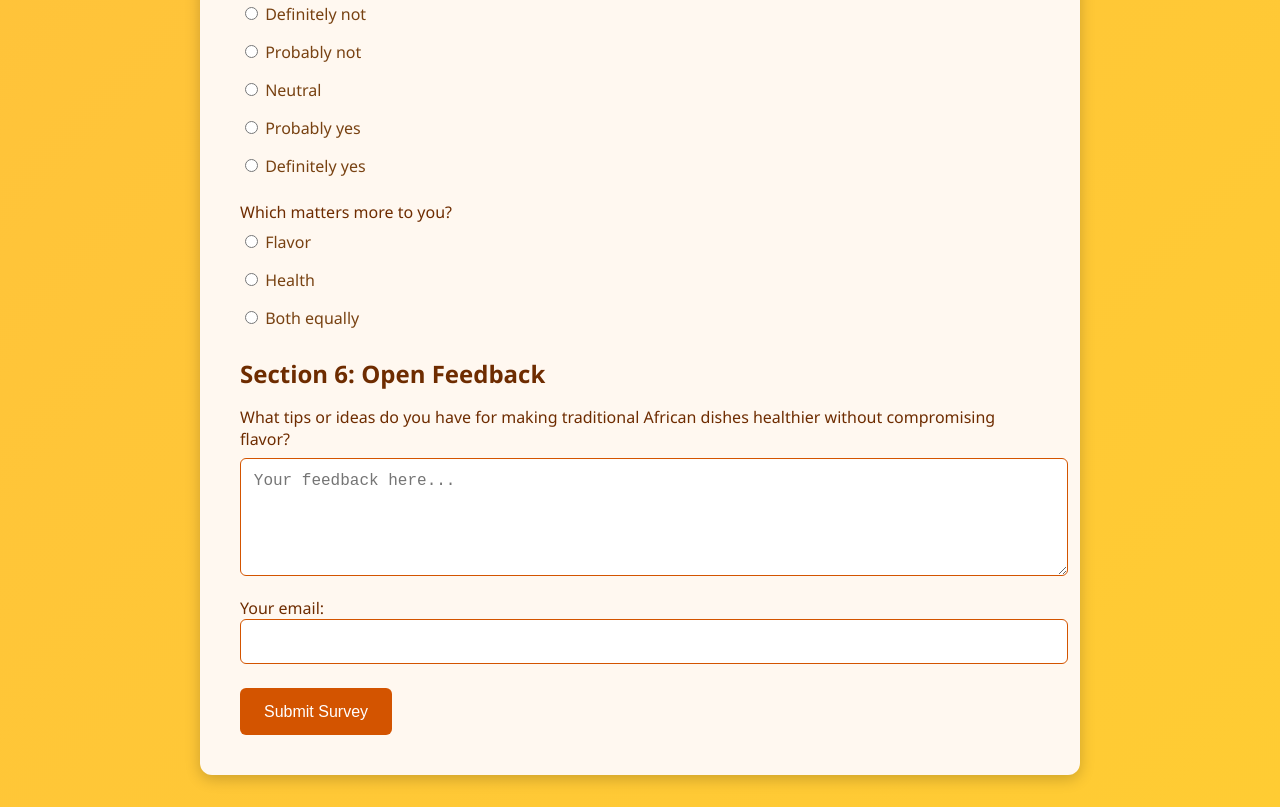
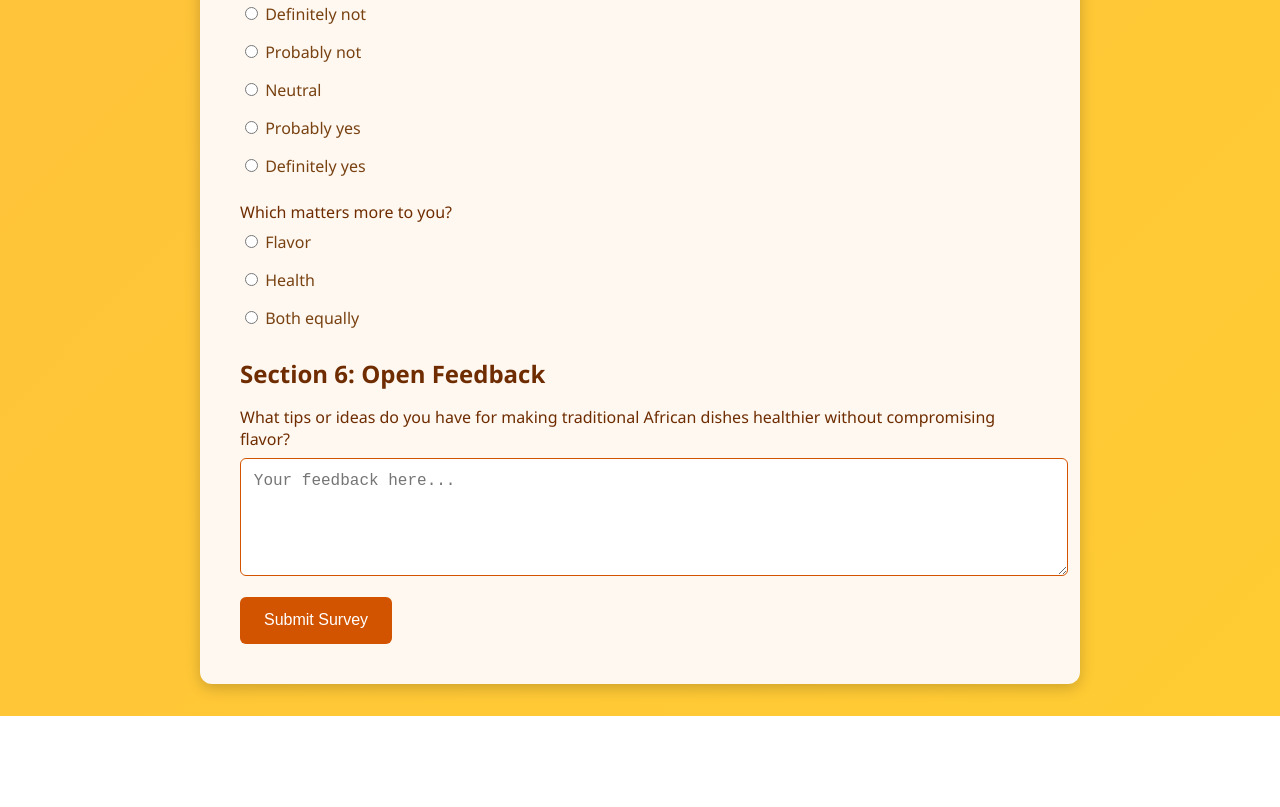
Before and after one commit to Godfrey234/African-survey-2-, a plain HTML site: page index.html in a window 1280 px wide. Shown: the part 3967-4774 px from the top of the page. After the commit the page ends 4683 px from the top, so only its background shows below. Drawn offline with Linux system fonts and the light colour scheme.

Commit message:
Update index.html

```diff
--- a/index.html
+++ b/index.html
@@ -184,10 +184,7 @@
 
         <!-- Submit -->
         <div class="form-section">
-           <label>
-    Your email:
-    <input type="email" name="email">
-  </label>
+
           <button type="submit">Submit Survey</button>
         </div>
       </form>
```
